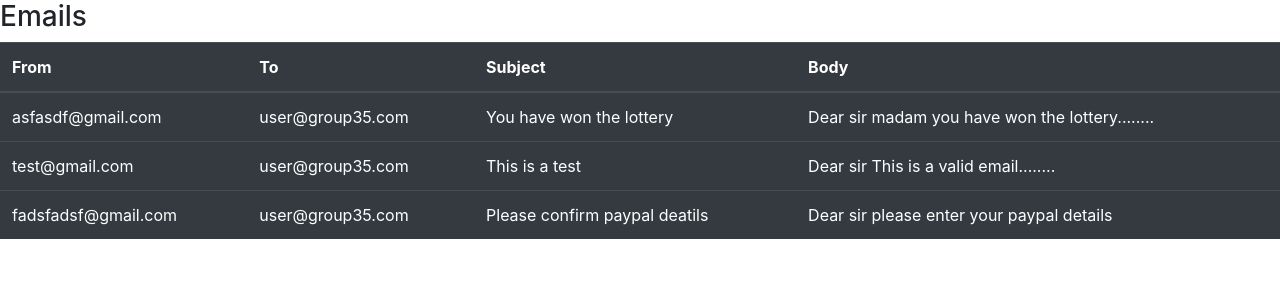
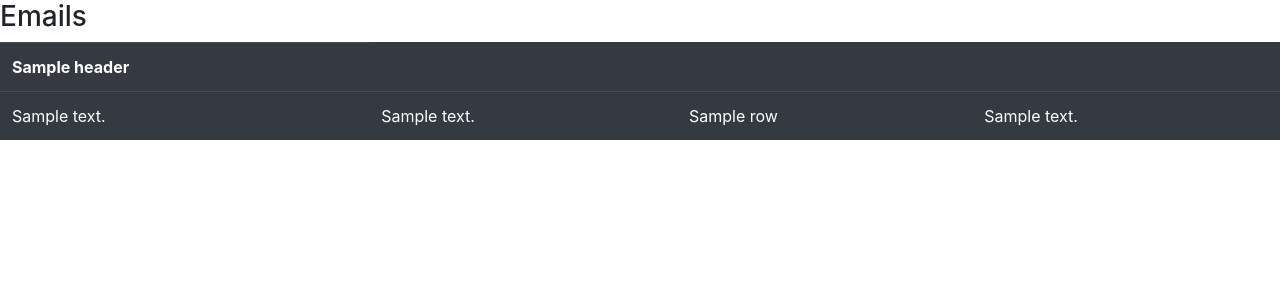
Before and after one commit to 103026999/https---github.com-group35-emailsecurity-gateway-setup-tree-main-webapp, a Flask app: template templates/emails.html in a window 1280 px wide. Shown: the part 56-356 px from the top of the page. Run offline with Flask 3, Linux system fonts and the light colour scheme; the template is opened without the code that fills it: most values are stand-ins (such as "Sample title", 1, 10 or a date in 2020); some libraries are stand-ins or nearby versions.

Commit message:
- Added sample csv data file - Added Email and Log Class - Display csv data in html pages

```diff
--- a/app.py
+++ b/app.py
@@ -1,4 +1,8 @@
 from flask import Flask, render_template, url_for
+import csv
+import json
+from models.email import Email
+from models.log import Log
 
 app = Flask(__name__)
 
@@ -7,15 +11,46 @@ def index():
     pieChartData = {'Task' : 'Total emails', 'Allowed' : 234, 'Blocked' : 153, 'Quarantine' : 86}
     barChartData = {'Task' : 'Threats found', 'Virus' : 57, 'Spam' : 56, 'Phishing' : 40}
     #print(data)
+
     return render_template('index.html', pieChartData=pieChartData, barChartData=barChartData)
 
 @app.route('/emails')
 def emails():
-    return render_template('emails.html')
+    headings = ("From","To","Subject","Body")
+    emailData = csvToEmailList('data/emails.csv')
+    return render_template('emails.html',emailData=emailData,headings=headings)
 
 @app.route('/logs')
 def logs():
-    return render_template('logs.html')
+    headings = ("Date","Time","From","To","Subject","Action")
+    logData = csvToLogList('data/logs.csv')
+    return render_template('logs.html', logData = logData, headings = headings)
 
 if __name__ == "__main__":
     app.run(debug=True)
+
+def csvToEmailList(csvFilePath):
+    #create list to store email objects
+    emailList = []
+
+    #open csv file and read in email data
+    with open(csvFilePath, 'r') as file:
+        reader = csv.reader(file)
+        for row in reader:
+            emailList.append(Email(row[0], row[1], row[2],row[3],row[4]))
+
+        #print(emailList)
+        return emailList
+
+def csvToLogList(csvFilePath):
+    #create list to store log objects
+    logList = []
+
+    #open csv file and read in log data
+    with open(csvFilePath, 'r') as file:
+        reader = csv.reader(file)
+        for row in reader:
+            logList.append(Log(row[0], row[1], row[2],row[3],row[4],row[5],row[6]))
+
+        #print(emailList)
+        return logList
--- /dev/null
+++ b/data/emails.csv
@@ -0,0 +1,3 @@
+1, asfasdf@gmail.com, user@group35.com, You have won the lottery, Dear sir madam you have won the lottery please provide your bank login account to claim your winnings
+2, test@gmail.com, user@group35.com, This is a test, Dear sir/madam this is a valid test email that is safe
+3, fasdfafdsf@gmail.com, user@group35.com, Please confirm PayPal deatils, Dear sir please enter your paypal deatils
--- /dev/null
+++ b/data/logs.csv
@@ -0,0 +1,4 @@
+1, 23-02-2023, 11:12, user@group35.com, hacker@gmail.com, Please provide paypal details, Blocked
+2, 28-03-2023, 14:32, admin@group35.com, user@group35.com, This is a test email that is safe, Allowed
+3, 18-04-2023, 09:32, user3@group35.com, adfasdfads@gmail.com, Click this link to get your winnings, Blocked
+4, 17-05-2023, 19:01, user5@group35.com, admin@group35.com, Can you please meeet me at lunchtime, Allowed
--- a/templates/emails.html
+++ b/templates/emails.html
@@ -19,33 +19,19 @@
 {% block content %}
 <h3>Emails</h3>
 <table class="table table-hover table-dark">
-  <thead>
+  <tr>
+    {% for header in headings %}
+      <th>{{header}}</th>
+    {% endfor%}
+  </tr>
+    {% for row in emailData %}
     <tr>
-      <th scope="col">From</th>
-      <th scope="col">To</th>
-      <th scope="col">Subject</th>
-      <th scope="col">Body</th>
+      <td>{{row.toAddress}}</td>
+      <td>{{row.fromAddress}}</td>
+      <td>{{row.subject}}</td>
+      <td>{{row.body}}</td>
     </tr>
-  </thead>
-  <tbody>
-    <tr>
-      <td>asfasdf@gmail.com</th>
-      <td>user@group35.com</td>
-      <td>You have won the lottery</td>
-      <td>Dear sir madam you have won the lottery........</td>
-    </tr>
-    <tr>
-      <td>test@gmail.com</th>
-      <td>user@group35.com</td>
-      <td>This is a test</td>
-      <td>Dear sir This is a valid email........</td>
-    </tr>
-    <tr>
-      <td>fadsfadsf@gmail.com</th>
-      <td>user@group35.com</td>
-      <td>Please confirm paypal deatils</td>
-      <td>Dear sir please enter your paypal details</td>
-    </tr>
-  </tbody>
+    {% endfor %}
+  </tr>
 </table>
 {% endblock %}
```
Also changed, not shown: models/email.py (added, +13 -0 lines), models/log.py (added, +17 -0 lines), templates/logs.html (+11 -34 lines).
